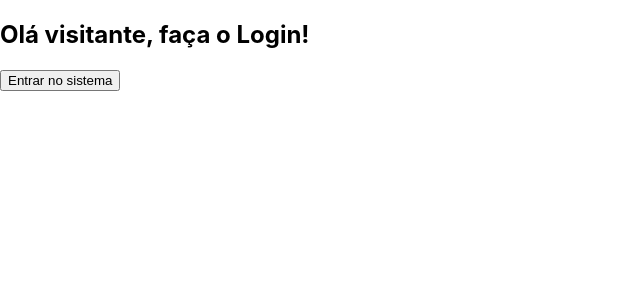
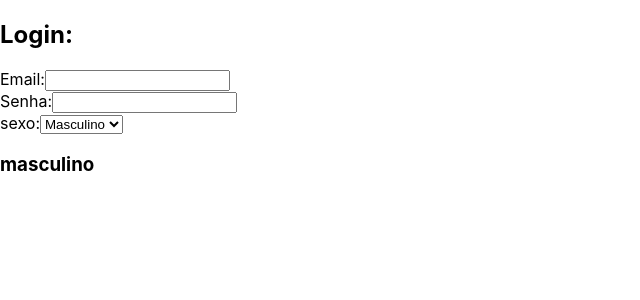
Before and after one commit to Thiagodessa41/React-estudo, a React (Create React App) app: page / in a window 1280 px wide. Shown: the top 300 px of the page, without its empty margins (0-640 px from the left). Built offline with nearby package versions, Linux system fonts and the light colour scheme.

Commit message:
Manipulando formularios
cria um input onde armazena valor digitado  pelo usuário.

```diff
--- a/src/App.js
+++ b/src/App.js
@@ -4,36 +4,48 @@
 
 constructor(props){
   super(props);
-  this.state =  {
-      status: false
+  this.state = {
+    email: ' ',
+    senha: '',
+    sexo: 'masculino'
   };
-  this.sair=this.sair.bind(this);
-  this.entrar=this.entrar.bind(this);
+  this.trocaEmail=this.trocaEmail.bind(this);
+  this.trocaSexo=this.trocaSexo.bind(this);
   }
-sair(){
-  this.setState({status: false});
+  trocaEmail(e){
+    let valorDigitado = e.target.value;
+    this.setState({email: valorDigitado});
   }
-entrar(){
-  this.setState({status: true});
+  trocaSexo(e){
+    this.setState({sexo: e.target.value});
   }
-
   render(){
    return(
       <div>
-            {this.state.status?
+        <h2>Login:</h2>
+          Email:
+          <input type="email" name="email" value={ this.state.email}
+          onChange={this.trocaEmail}/> <br/>
+
+          Senha:
+          <input type="password" name="senha" value={this.state.senha}
+          onChange={(e)=> this.setState({senha: e.target.value})} /> <br/>
+
+          sexo:
+          <select name="sexo" value={this.state.sexo}
+           onChange={this.trocaSexo}>
+              <option value="masculino">Masculino</option>
+              <option value="feminino">Feminino</option>
+          </select>
+
           <div>
-                <h2> Bem vindo ao sistema...</h2>
-                <button onClick={this.sair}>Sair</button>
-              </div>:
-              <div>
-                <h2>Olá visitante, faça o Login!</h2>
-                <button onClick={this.entrar}>Entrar no sistema</button>
+            <h3>{this.state.email}</h3>
+            <h3>{this.state.senha}</h3>
+            <h3>{this.state.sexo}</h3>
           </div>
-             }
       </div>
    );
   }
-
 }
 
 export default App;
```
Lines whose indentation alone changed are shown as unchanged.
